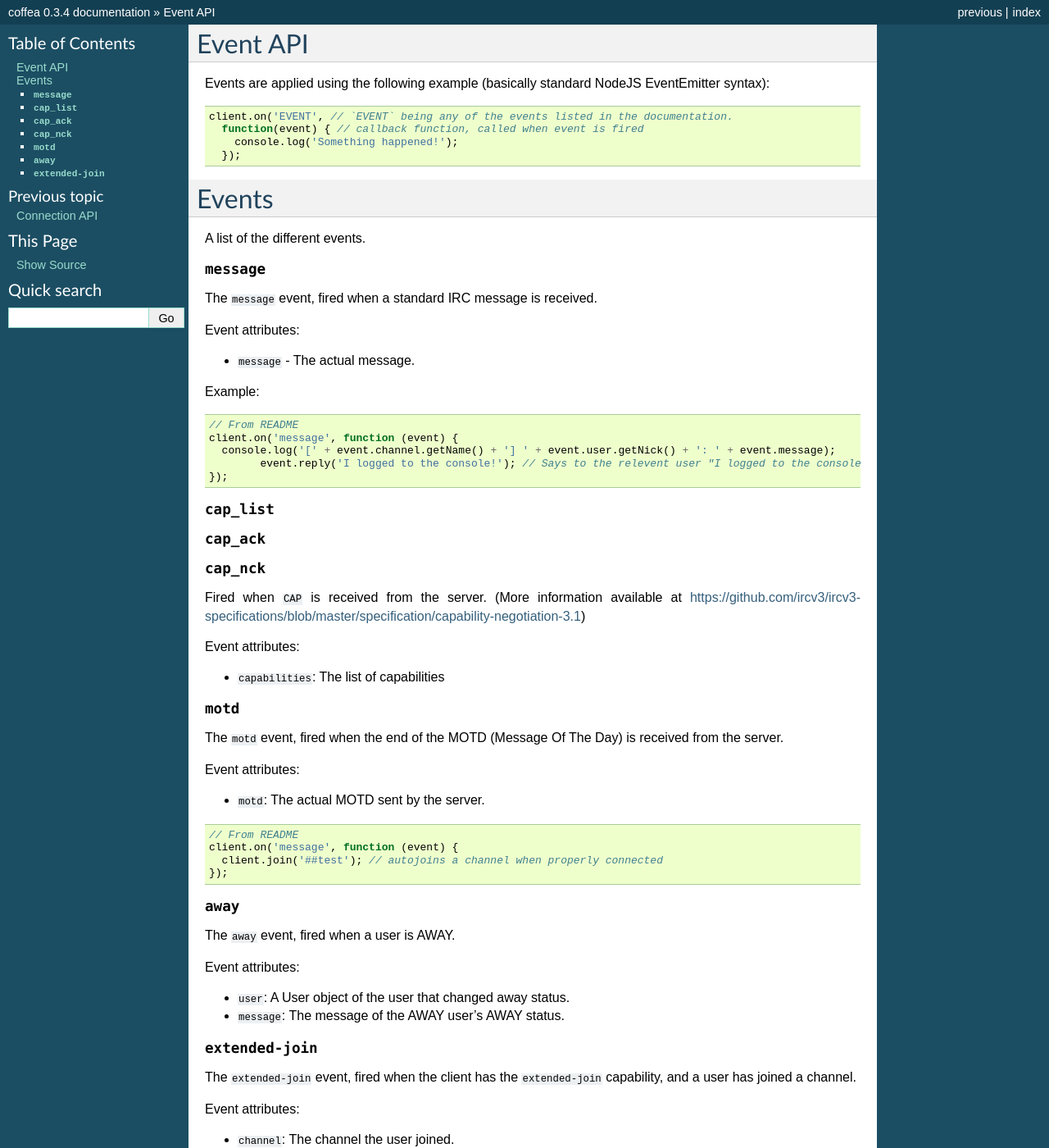
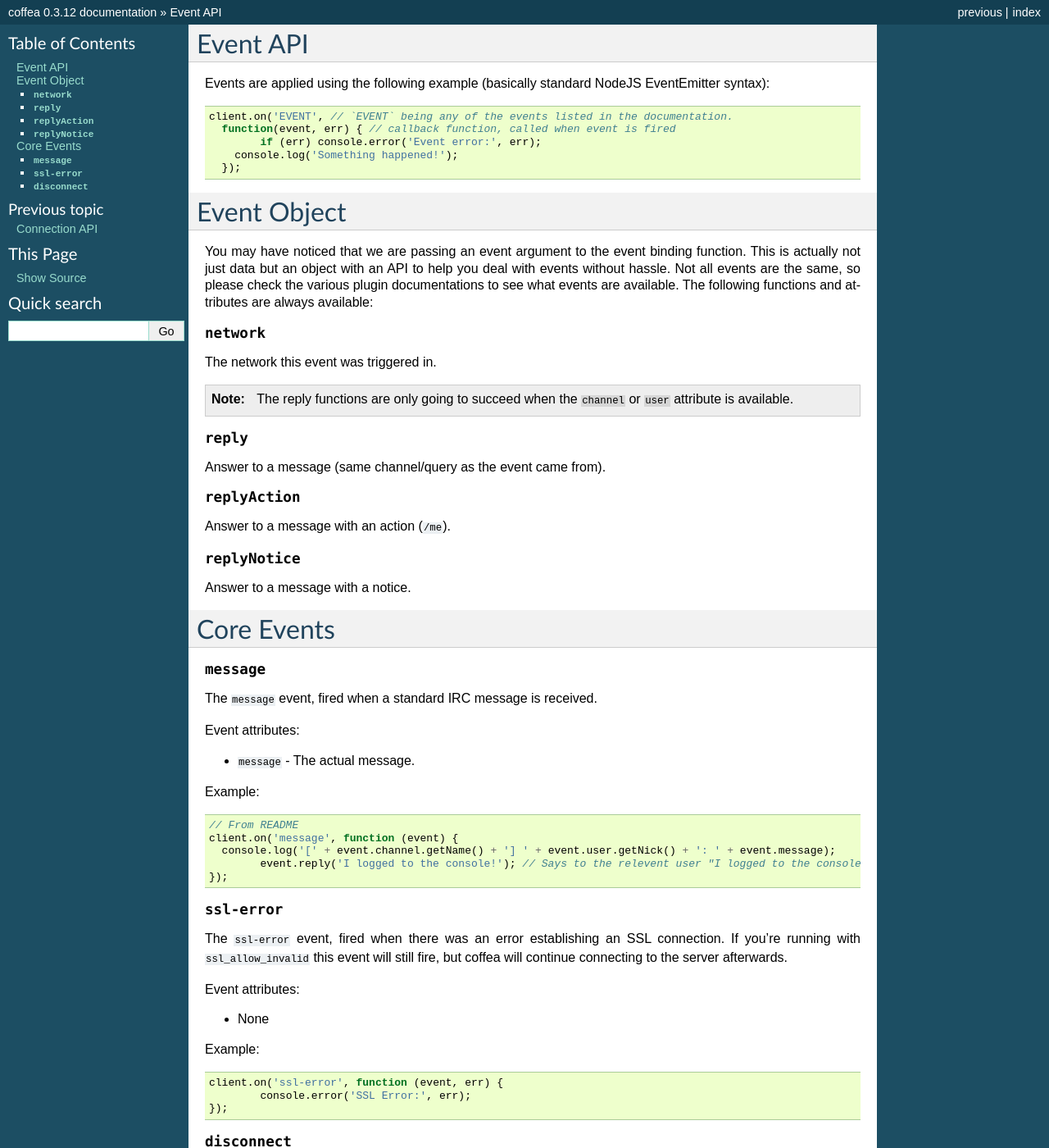
Before and after one commit to caffeinery/coffea-docs, a Sphinx documentation site: the page built from source/event.rst, in a window 1280 px wide and 1400 px high. Shown: the whole window at 82% size. Built offline with Sphinx 7.4.7, drawn with Linux system fonts in a browser that asks for light colours; some of the changed text lies outside the part shown.

Commit message:
add quickstart, update event api documentation

```diff
--- a/source/conf.py
+++ b/source/conf.py
@@ -48,16 +48,16 @@ master_doc = 'index'
 
 # General information about the project.
 project = 'coffea'
-copyright = '2014, -'
+copyright = '2014,2015 - caffeinery'
 
 # The version info for the project you're documenting, acts as replacement for
 # |version| and |release|, also used in various other places throughout the
 # built documents.
 #
 # The short X.Y version.
-version = '0.3.4'
+version = '0.3.12'
 # The full version, including alpha/beta/rc tags.
-release = '0.3.4'
+release = '0.3.12'
 
 # The language for content autogenerated by Sphinx. Refer to documentation
 # for a list of supported languages.
--- a/source/event.rst
+++ b/source/event.rst
@@ -1,5 +1,5 @@
 Event API
-========
+=========
 
 
 Events are applied using the following example (basically standard NodeJS EventEmitter syntax):
@@ -7,19 +7,39 @@ Events are applied using the following example (basically standard NodeJS EventE
 .. code-block:: javascript
 
 		client.on('EVENT', // `EVENT` being any of the events listed in the documentation.
-		  function(event) { // callback function, called when event is fired
+		  function(event, err) { // callback function, called when event is fired
+		  	if (err) console.error('Event error:', err);
 		    console.log('Something happened!');
 		  });
 
+Event Object
+============
 
-Events
-======
+You may have noticed that we are passing an event argument to the event binding function. This is actually not just data but an object with an API to help you deal with events without hassle. Not all events are the same, so please check the various plugin documentations to see what events are available. The following functions and attributes are always available:
 
-A list of the different events.
+.. data:: network
+
+The network this event was triggered in.
+
+.. note:: The reply functions are only going to succeed when the ``channel`` or ``user`` attribute is available.
+
+.. data:: reply(message)
+
+Answer to a message (same channel/query as the event came from).
+
+.. data:: replyAction(message)
+
+Answer to a message with an action (``/me``).
+
+.. data:: replyNotice(message)
+
+Answer to a message with a notice.
 
 
+Core Events
+===========
+
 .. data:: message
-
 
 The ``message`` event, fired when a standard IRC message is received.
 
@@ -37,48 +57,36 @@ Example:
 			event.reply('I logged to the console!'); // Says to the relevent user "I logged to the console!", either in PM or the channel.
 		});
 
-.. data:: cap_list
-.. data:: cap_ack
-.. data:: cap_nck
 
-Fired when ``CAP`` is received from the server. (More information available at https://github.com/ircv3/ircv3-specifications/blob/master/specification/capability-negotiation-3.1)
+.. data:: ssl-error
+
+The ``ssl-error`` event, fired when there was an error establishing an SSL connection. If you're running with ``ssl_allow_invalid`` this event will still fire, but coffea will continue connecting to the server afterwards.
 
 Event attributes:
 
-* ``capabilities``: The list of capabilities
+* None
 
-.. data:: motd
+Example:
 
-The ``motd`` event, fired when the end of the MOTD (Message Of The Day) is received from the server.
+.. code-block:: javascript
+
+		client.on('ssl-error', function (event, err) {
+			console.error('SSL Error:', err);
+		});
+
+
+.. data:: disconnect
+
+The ``disconnect`` event, fired when the client was disconnected from a network.
 
 Event attributes:
 
-* ``motd``: The actual MOTD sent by the server.
+* None
 
+Example:
 
 .. code-block:: javascript
 
-		// From README
-		client.on('message', function (event) {
-		  client.join('##test'); // autojoins a channel when properly connected
+		client.on('disconnect', function (event) {
+			console.log("We disconnected!");
 		});
-
-.. data:: away
-
-The ``away`` event, fired when a user is AWAY.
-
-Event attributes:
-
-* ``user``: A User object of the user that changed away status.
-* ``message``: The message of the AWAY user's AWAY status.
-
-.. data:: extended-join
-
-The ``extended-join`` event, fired when the client has the ``extended-join`` capability, and a user has joined a channel.
-
-Event attributes:
-
-* ``channel``: The channel the user joined.
-* ``user``: The nick of the user.
-* ``account``: The host of the user.
-* ``realname``: The realname of the user.
```
Also changed, not shown: source/index.rst (+33 -6 lines).
